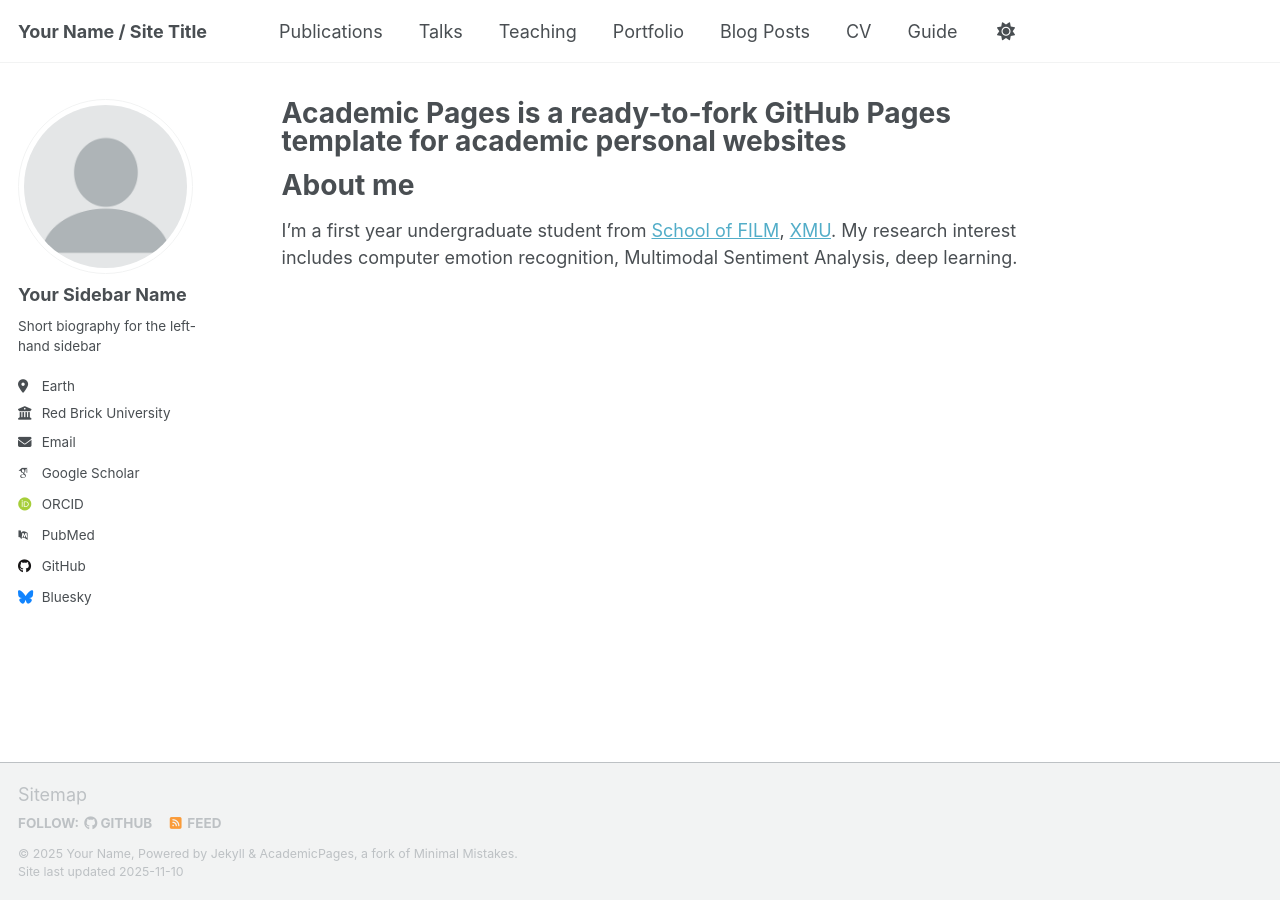
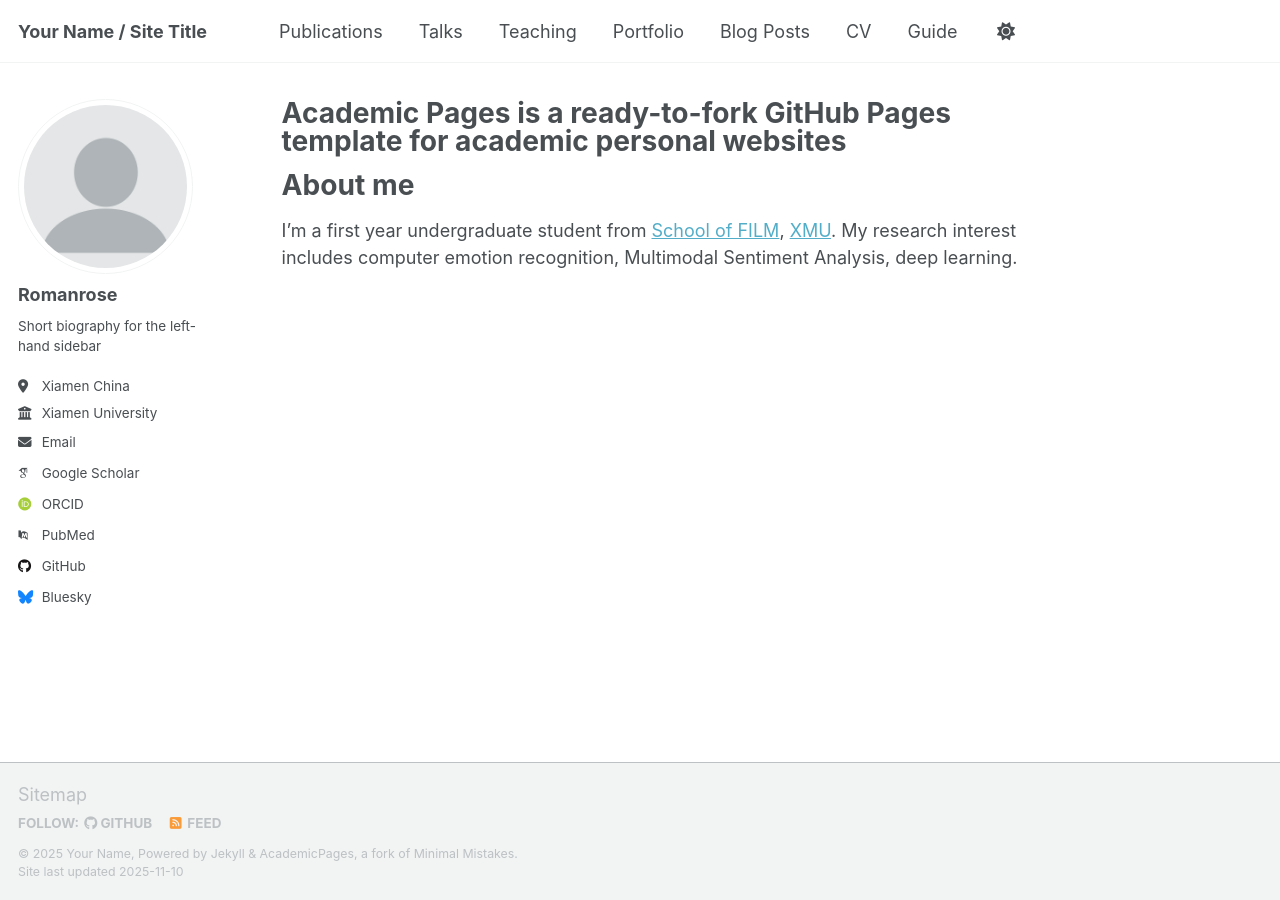
Before and after one commit to Romanrose/Romanrose.github.io, a Jekyll site: the page built from _pages/about.md, in a window 1280 px wide. Built offline with Jekyll 4.4.1, drawn with Linux system fonts in a browser that asks for light colours; some web fonts are replaced; a script that is not in the unit is left out; part of the change alters nothing that is shown.

Commit message:
Revise author profile in _config.yml
Updated author information including name, title, location, employer, and contact details.

```diff
--- a/_config.yml
+++ b/_config.yml
@@ -24,13 +24,17 @@ repository               : "academicpages/academicpages.github.io"
 author:
   # Biographic information
   avatar           : "profile.png"
-  name             : "Your Sidebar Name"
+  title              : "Romanrose's Academic Homepage"  # 网站标题
+  name             : "Romanrose"
   pronouns         : # example: "she/her"
   bio              : "Short biography for the left-hand sidebar"
-  location         : "Earth"
-  employer         : "Red Brick University"
-  uri              : # URL
-  email            : "none@example.org"
+  location         : "Xiamen China"
+  employer         : "Xiamen University"
+  url              : "https://romanrose.github.io"  # 替换为你的 GitHub Pages 地址
+  email            : "wanye997@163.com"
+  description        : "Romanrose's academic portfolio"
+  baseurl            : "/blog"
+  repository         : "romanrose/romanrose.github.io"  # 替换为你的 GitHub 仓库
 
   # Academic websites
   academia         : # URL
```
